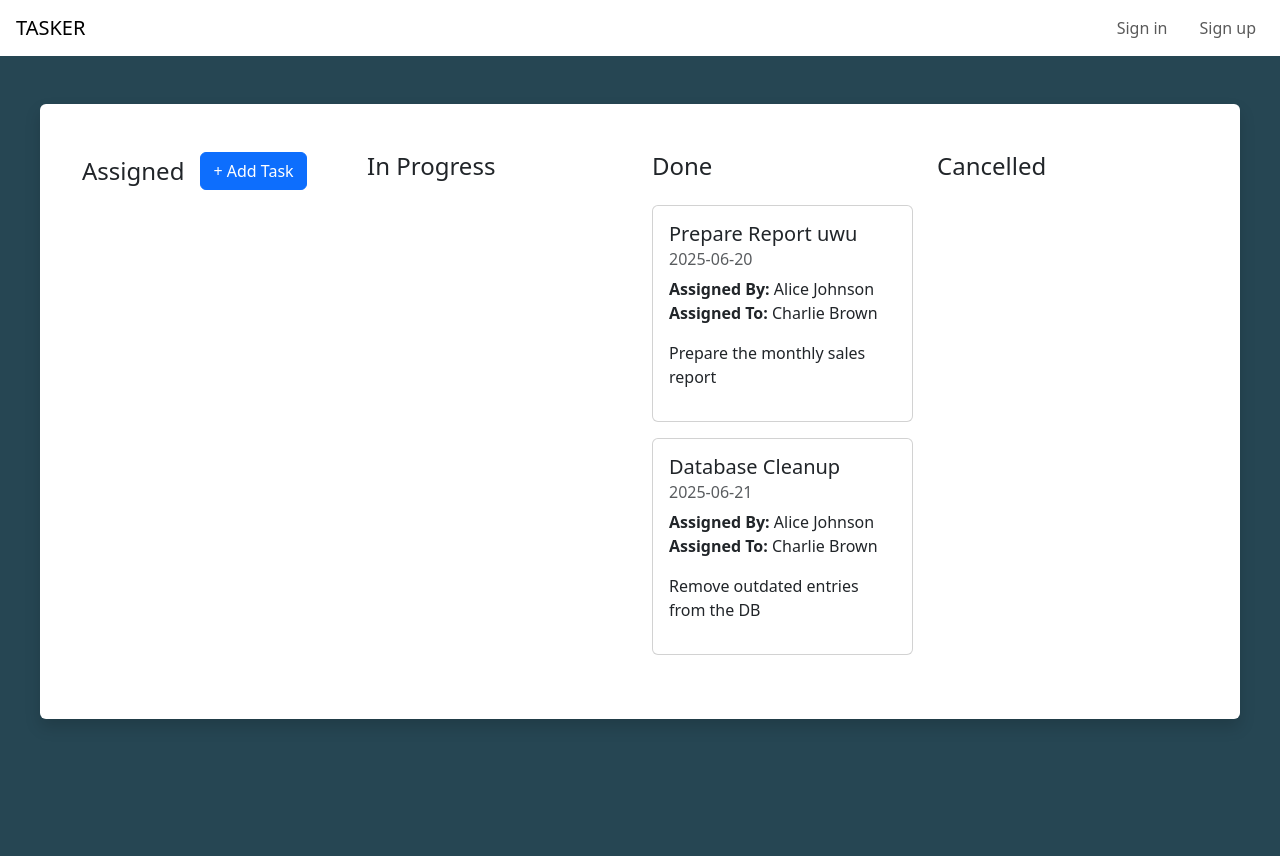
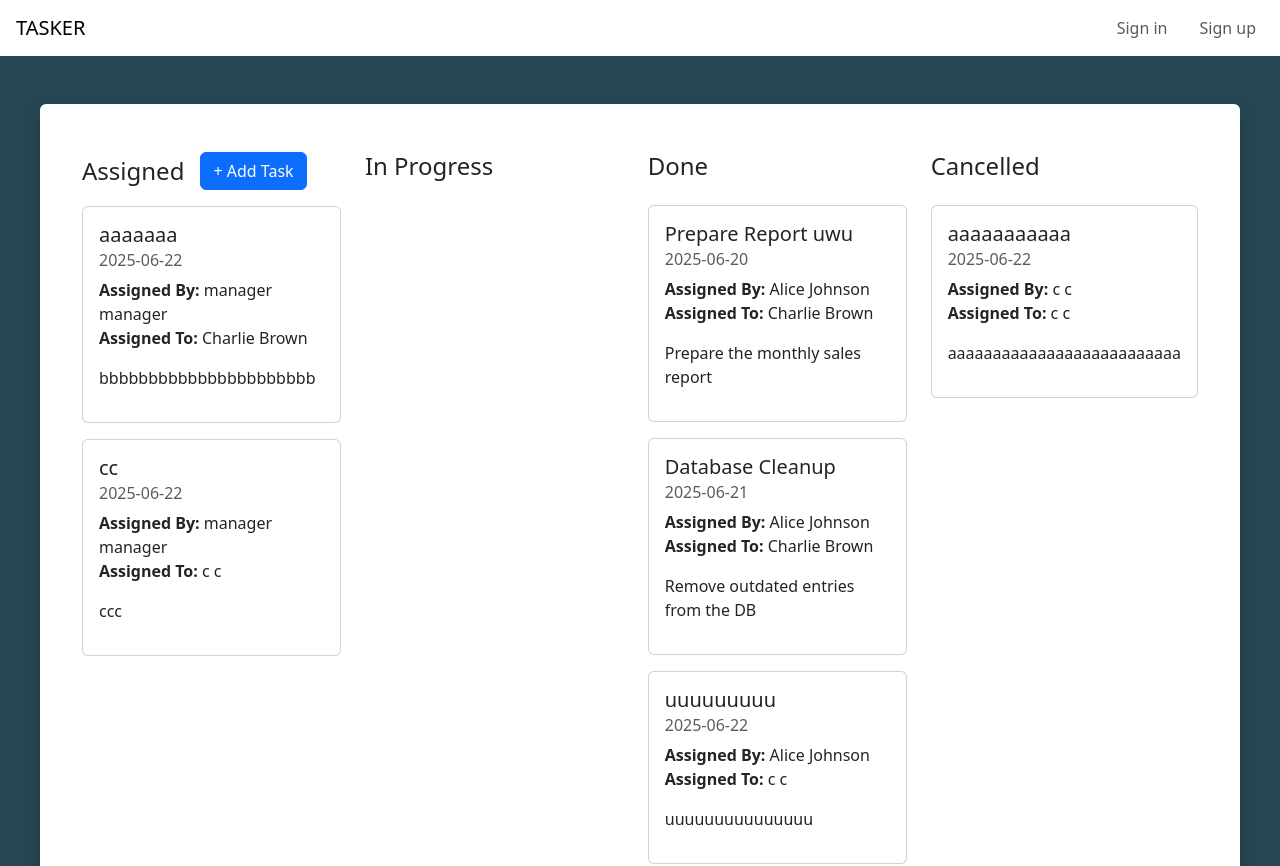
Before and after one commit to nkwiecienn/Tasker, an Angular app in the folder tasker/: page /tasks-view in a window 1280 px wide. Shown: the top 866 px of the page. Built offline with nearby package versions, Linux system fonts and the light colour scheme; data requests are answered from the project's data file.

Commit message:
added editing scope by role

```diff
--- a/tasker/db.json
+++ b/tasker/db.json
@@ -31,6 +31,14 @@
       "email": "c@c.com",
       "password": "Password123!",
       "role": "employee"
+    },
+    {
+      "id": "c59c",
+      "firstname": "manager",
+      "lastname": "manager",
+      "email": "manager@manager.com",
+      "password": "Password123!",
+      "role": "manager"
     }
   ],
   "tasks": [
@@ -51,6 +59,51 @@
       "assignedBy": "1",
       "assignedTo": "3",
       "progress": "done"
+    },
+    {
+      "id": "97f1",
+      "title": "uuuuuuuuu",
+      "description": "uuuuuuuuuuuuuuu",
+      "date": "2025-06-22",
+      "assignedBy": "1",
+      "assignedTo": "580c",
+      "progress": "done"
+    },
+    {
+      "id": "9b38",
+      "title": "iiiiiiiiii",
+      "description": "iiiiiiiiiiiiiiiiiiiiiiiiiii",
+      "date": "2025-06-22",
+      "assignedBy": "580c",
+      "assignedTo": "2",
+      "progress": "done"
+    },
+    {
+      "id": "3e26",
+      "title": "aaaaaaaaaaa",
+      "description": "aaaaaaaaaaaaaaaaaaaaaaaaaa",
+      "date": "2025-06-22",
+      "assignedBy": "580c",
+      "assignedTo": "580c",
+      "progress": "cancelled"
+    },
+    {
+      "id": "541c",
+      "title": "aaaaaaa",
+      "description": "bbbbbbbbbbbbbbbbbbbbbb",
+      "date": "2025-06-22",
+      "assignedBy": "c59c",
+      "assignedTo": "3",
+      "progress": "assigned"
+    },
+    {
+      "id": "3026",
+      "title": "cc",
+      "description": "ccc",
+      "date": "2025-06-22",
+      "assignedBy": "c59c",
+      "assignedTo": "580c",
+      "progress": "assigned"
     }
   ]
 }
--- a/tasker/src/app/components/login-form/login-form.component.ts
+++ b/tasker/src/app/components/login-form/login-form.component.ts
@@ -41,6 +41,7 @@ export class LoginFormComponent {
       );
 
       if (matched) {
+        localStorage.setItem('currentUser', matched.id);
         localStorage.setItem('role', matched.role);
         this.router.navigate(['/tasks-view']);
       } else {
--- a/tasker/src/app/components/task-form/task-form.component.html
+++ b/tasker/src/app/components/task-form/task-form.component.html
@@ -9,7 +9,7 @@
         <textarea class="form-control" formControlName="description"></textarea>
     </div>
 
-    <div class="mb-3">
+    <div class="mb-3" *ngIf="roleService.isManager()">
         <label class="form-label">Assigned To</label>
         <select class="form-select" formControlName="assignedTo" required>
             <option *ngFor="let emp of employees" [value]="emp.id">
--- a/tasker/src/app/components/task-form/task-form.component.ts
+++ b/tasker/src/app/components/task-form/task-form.component.ts
@@ -5,6 +5,7 @@ import { Employee } from '../../models/employee';
 import { EmployeeService } from '../../services/employee.service';
 import { TaskService } from '../../services/task.service';
 import { Task } from '../../models/task';
+import { RoleService } from '../../services/role.service';
 
 @Component({
   selector: 'app-task-form',
@@ -22,6 +23,7 @@ export class TaskFormComponent {
   constructor(
     private employeeService: EmployeeService,
     private taskService: TaskService,
+    public roleService: RoleService,
     private fb: FormBuilder
   ) {}
 
@@ -30,7 +32,7 @@ export class TaskFormComponent {
       title: ['', Validators.required],
       description: [''],
       date: [''],
-      assignedBy: ['', Validators.required],
+      assignedBy: [''],
       assignedTo: ['', Validators.required],
       progress: ['assigned', Validators.required]
     });
@@ -47,7 +49,8 @@ export class TaskFormComponent {
       this.form.patchValue({
         date: new Date().toISOString().split('T')[0],
         progress: 'assigned',
-        assignedBy: 1
+        assignedBy: localStorage.getItem("currentUser"),
+        assignedTo: localStorage.getItem("currentUser")
       });
     }
   }
--- a/tasker/src/app/components/task/task.component.css
+++ b/tasker/src/app/components/task/task.component.css
@@ -0,0 +1,21 @@
+.bg-red-dark { background-color: #b71c1c; }
+.bg-red-light { background-color: #ffcdd2; }
+
+.bg-blue-dark { background-color: #0d47a1; }
+.bg-blue-light { background-color: #bbdefb; }
+
+.bg-green-dark { background-color: #1b5e20; }
+.bg-green-light { background-color: #c8e6c9; }
+
+.bg-gray-dark { background-color: #424242; }
+.bg-gray-light { background-color: #e0e0e0; }
+
+.text-red { color: #c62828; }
+.text-blue { color: #1565c0; }
+.text-green { color: #2e7d32; }
+.text-gray { color: #616161; }
+
+.border-red { border: 1px solid #c62828; }
+.border-blue { border: 1px solid #1565c0; }
+.border-green { border: 1px solid #2e7d32; }
+.border-gray { border: 1px solid #616161; }
--- a/tasker/src/app/components/task/task.component.html
+++ b/tasker/src/app/components/task/task.component.html
@@ -1,8 +1,8 @@
-<div class="card mb-3" style="max-width: 18rem;">
+<div class="card mb-3" style="max-width: 18rem;" [ngClass]="getTaskClasses()">
     <div class="card-body">
         <div class="d-flex align-items-center justify-content-between">
             <h5 class="card-title">{{ task.title }}</h5>
-            <button class="btn btn-sm btn-outline-secondary" *ngIf="task.progress === 'assigned' || task.progress === 'inProgress'" (click)="edit.emit(task)"> Edit </button>
+            <button class="btn btn-sm btn-outline-secondary" *ngIf="madeByMe() && task.progress === 'assigned' || task.progress === 'inProgress'" (click)="edit.emit(task)"> Edit </button>
         </div>
         <h6 class="card-subtitle text-muted mb-2">{{ task.date }}</h6>
         <p class="card-text">
@@ -11,9 +11,9 @@
         </p>
         <p class="card-text">{{ task.description }}</p>
         <div class="d-flex align-items-center justify-content-between">
-            <button class="btn btn-sm btn-outline-danger" *ngIf="task.progress === 'assigned' || task.progress === 'inProgress'" (click)="move.emit({ task, to: 'cancelled' })"> Cancel </button>
-            <button class="btn btn-sm btn-outline-success" *ngIf="task.progress === 'assigned'"  (click)="move.emit({ task, to: 'inProgress' })"> In Progress -> </button>
-            <button class="btn btn-sm btn-outline-success" *ngIf="task.progress === 'inProgress'" (click)="move.emit({ task, to: 'done' })"> Done -> </button>
+            <button class="btn btn-sm btn-outline-danger" *ngIf="roleService.isManager() && !madeByMe() && task.progress === 'assigned' || task.progress === 'inProgress'" (click)="move.emit({ task, to: 'cancelled' })"> Cancel </button>
+            <button class="btn btn-sm btn-outline-success" *ngIf="madeForMe() && task.progress === 'assigned'"  (click)="move.emit({ task, to: 'inProgress' })"> In Progress -> </button>
+            <button class="btn btn-sm btn-outline-success" *ngIf="madeForMe() && task.progress === 'inProgress'" (click)="move.emit({ task, to: 'done' })"> Done -> </button>
         </div>
     </div>
 </div>
--- a/tasker/src/app/components/task/task.component.ts
+++ b/tasker/src/app/components/task/task.component.ts
@@ -3,6 +3,7 @@ import { Task } from '../../models/task';
 import { CommonModule } from '@angular/common';
 import { Employee } from '../../models/employee';
 import { TaskService } from '../../services/task.service';
+import { RoleService } from '../../services/role.service';
 
 
 @Component({
@@ -18,7 +19,7 @@ export class TaskComponent {
   @Output() edit = new EventEmitter<Task>();
   @Output() move = new EventEmitter<{ task: Task, to: Task['progress'] }>();
 
-  constructor(private taskService: TaskService) {}
+  constructor(private taskService: TaskService, public roleService: RoleService) {}
 
   assignedBy?: Employee;
   assignedTo?: Employee;
@@ -43,4 +44,45 @@ export class TaskComponent {
   moveToCancelled() {
     this.move.emit({ task: this.task, to: "cancelled"});
   }
+
+  madeByMe(): boolean {
+    if(typeof localStorage === 'undefined') return false;
+    return this.assignedBy?.id === localStorage.getItem("currentUser");
+  }
+
+  madeForMe(): boolean {
+    if(typeof localStorage === 'undefined') return false;
+    return this.assignedTo?.id === localStorage.getItem("currentUser");
+  }
+
+  getTaskClasses(): string {
+    if(typeof localStorage === 'undefined') return '';
+
+    const isAssignedToMe = this.assignedTo?.id === localStorage.getItem("currentUser");
+    const isAssignedByMe = this.assignedBy?.id === localStorage.getItem("currentUser");
+    const isAssignedByManager = this.assignedBy?.role === "manager";
+
+    const progressColors = {
+      assigned: 'red',
+      inProgress: 'blue',
+      done: 'green',
+      cancelled: 'gray'
+    }
+
+    const color = progressColors[this.task.progress];
+
+    if (isAssignedByManager && isAssignedToMe) {
+      return "maganer-to-me";
+    }
+
+    if (isAssignedByManager) {
+      return "manager-to-others";
+    }
+
+    if(isAssignedByMe && isAssignedToMe) {
+      return "me-to-me";
+    }
+
+    return "other";
+  }
 }
--- /dev/null
+++ b/tasker/src/app/services/role.service.ts
@@ -0,0 +1,21 @@
+import { Injectable } from '@angular/core';
+
+@Injectable({
+  providedIn: 'root'
+})
+export class RoleService {
+
+  constructor() { }
+
+  isManager(): boolean {
+    if(typeof localStorage !== 'undefined')
+      return localStorage.getItem('role') === "manager";
+    return false;
+  }
+
+  isEmployee(): boolean {
+    if(typeof localStorage !== 'undefined')
+      return localStorage.getItem('role') === "employee";
+    return false;
+  }
+}
```
Also changed, not shown: 1 other file (tests, documents, lock files or other folders).
